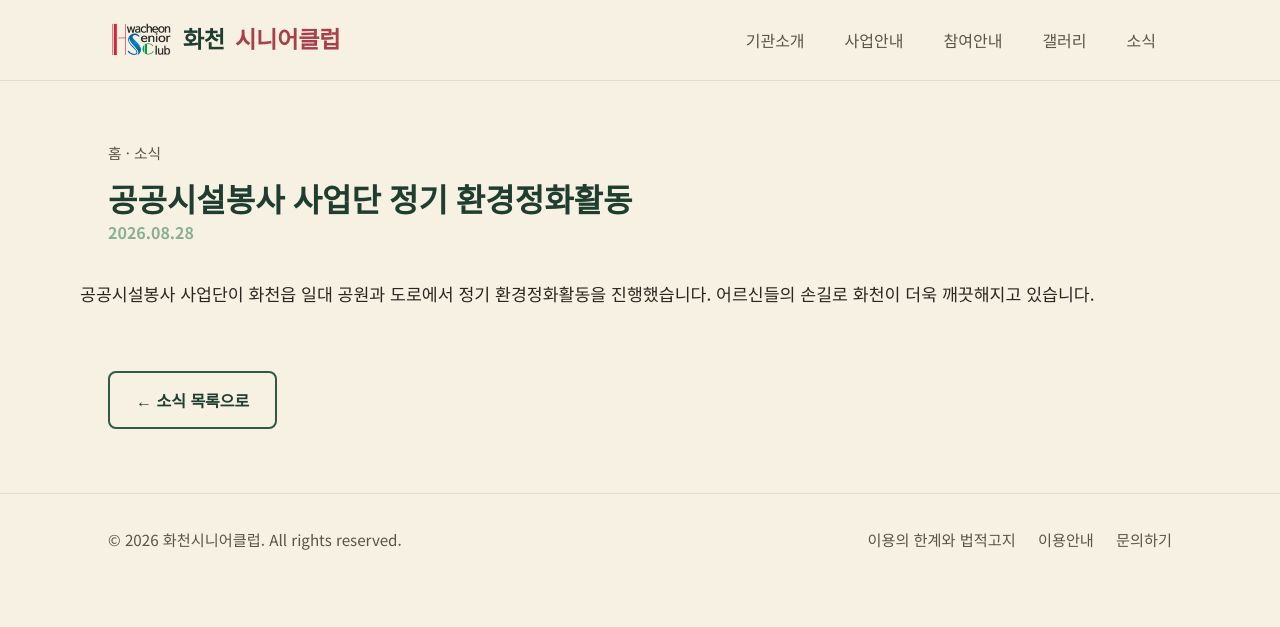
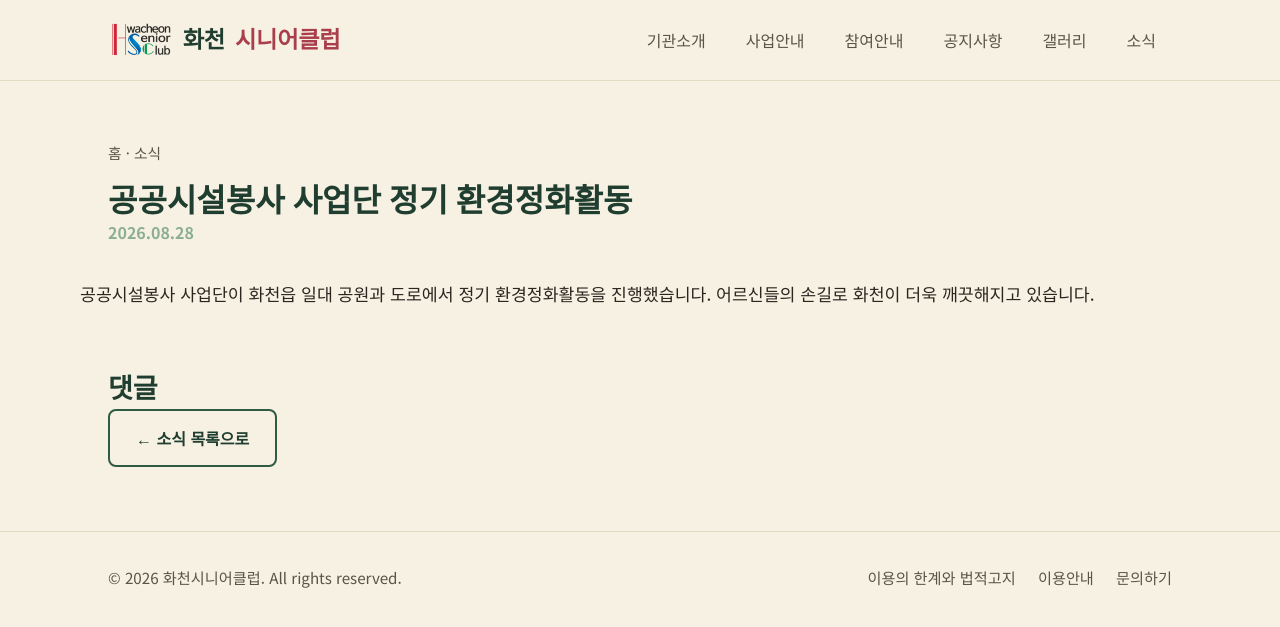
Before and after one commit to hcsclub/hcsclub.github.io, a Jekyll site: the page built from _posts/2026-08-28-gonggong-sisul.md, in a window 1280 px wide. Shown: the top 627 px of the page. Built offline with Jekyll 4.4.1, drawn with Linux system fonts in a browser that asks for light colours; comment, search, counter and statistics services are not loaded.

Commit message:
Add files via upload

```diff
--- a/_layouts/default.html
+++ b/_layouts/default.html
@@ -31,6 +31,7 @@
         <li><a href="/about.html"{% if page.nav == 'about' %} aria-current="page"{% endif %}>기관소개</a></li>
         <li><a href="/programs.html"{% if page.nav == 'programs' %} aria-current="page"{% endif %}>사업안내</a></li>
         <li><a href="/join.html"{% if page.nav == 'join' %} aria-current="page"{% endif %}>참여안내</a></li>
+        <li><a href="/notice/"{% if page.nav == 'notice' %} aria-current="page"{% endif %}>공지사항</a></li>
         <li><a href="/gallery/"{% if page.nav == 'gallery' %} aria-current="page"{% endif %}>갤러리</a></li>
         <li><a href="/news/"{% if page.nav == 'news' %} aria-current="page"{% endif %}>소식</a></li>
       </ul>
--- a/_layouts/post.html
+++ b/_layouts/post.html
@@ -12,6 +12,19 @@ nav: news
   {{ content }}
 </article>
 
+<section class="wrap comments-section">
+  <h2 class="comments-heading">댓글</h2>
+  <div id="cusdis_thread"
+    data-host="https://cusdis.com"
+    data-app-id="여기에-App-ID-입력"
+    data-page-id="{{ page.url }}"
+    data-page-url="{{ site.url }}{{ page.url }}"
+    data-page-title="{{ page.title }}"
+    data-theme="light"
+  ></div>
+  <script async defer src="https://cusdis.com/js/cusdis.es.js"></script>
+</section>
+
 <div class="wrap" style="padding-bottom:64px;">
   <a href="/news/" class="btn btn-outline">← 소식 목록으로</a>
 </div>
```
